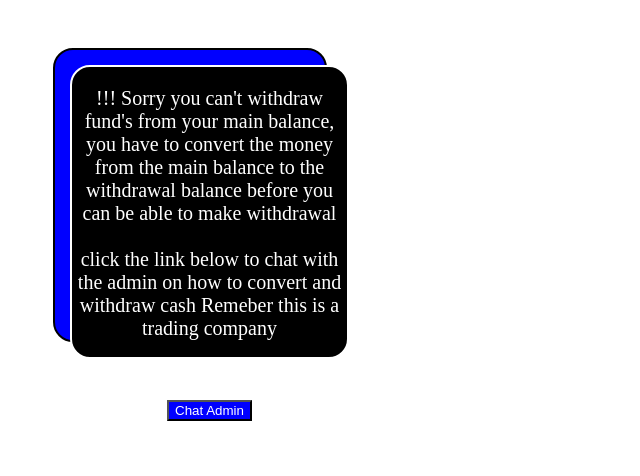
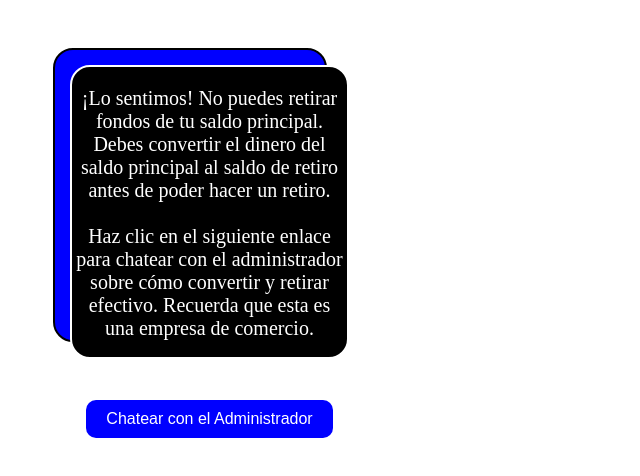
Before and after one commit to kuti36221/Trade-station-withdrawal, a plain HTML site: page popup3.html in a window 1280 px wide. Shown: the whole page, without its empty margins (0-640 px from the left). Drawn offline with Linux system fonts and the light colour scheme.

Commit message:
Update popup3.html

```diff
--- a/popup3.html
+++ b/popup3.html
@@ -1,10 +1,9 @@
 <!DOCTYPE html>
-<html lang="en">
+<html lang="es">
 <head>
   <meta charset="UTF-8">
   <meta name="viewport" content="width=device-width, initial-scale=1.0">
   <style>
-
     .blue {
       border: 2px solid black;
       height: 290px;
@@ -26,34 +25,36 @@
       width: 275px;
       background-color: black;
       border-radius: 20px;
-
     }
     p {
       color: white;
       text-align: center;
       font-size: 20px;
-  margin-bottom: opx;
+      margin-bottom: 20px;
     }
     .popup1btn {
       margin-top: 40px;
       background-color: blue;
       color: white;
-  font
+      font-size: 16px;
+      padding: 10px 20px;
+      border: none;
+      border-radius: 10px;
+      cursor: pointer;
     }
   </style>
-  <title>Trade-Station popup</title>
+  <title>Popup de Trade-Station</title>
 </head>
 <body>
   <div class="blue">
     <div class="black">
-      <p>!!! Sorry you can't withdraw fund's from your main balance, you have to convert the money from the main balance to the withdrawal balance before you can be able to make withdrawal  <br> <br> click the link below to chat with the admin on how to convert and withdraw cash Remeber this is a trading company
-      </p>
-      <center><button class="popup1btn" onclick="myfunction()">Chat Admin</button></center>
+      <p>¡Lo sentimos! No puedes retirar fondos de tu saldo principal. Debes convertir el dinero del saldo principal al saldo de retiro antes de poder hacer un retiro. <br><br>Haz clic en el siguiente enlace para chatear con el administrador sobre cómo convertir y retirar efectivo. Recuerda que esta es una empresa de comercio.</p>
+      <center><button class="popup1btn" onclick="myfunction()">Chatear con el Administrador</button></center>
     </div>
   </div>
   <script>
     function myfunction() {
-    window.location.href="http://t.me/George_Soros36"
+      window.location.href = "http://t.me/George_Soros36";
     }
   </script>
 </body>
```
Lines whose indentation alone changed are shown as unchanged.
